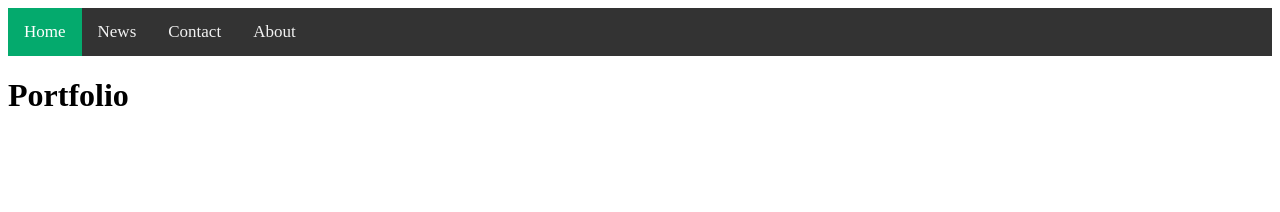
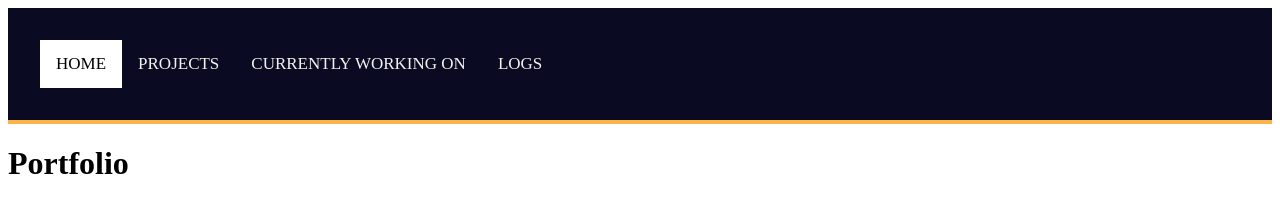
Before and after one commit to Slendercraft101/portfolio, a plain HTML site: page index.html in a window 1280 px wide. Drawn offline with Linux system fonts and the light colour scheme.

Commit message:
expirementing with colors

```diff
--- a/Styles.css
+++ b/Styles.css
@@ -1,5 +1,14 @@
-.Menu_Bar {
-    background-color: #333;
+  body {
+    background-color: #fff;
+  }
+
+  .Menu_Bar {
+    text-align: center;
+    text-transform: uppercase;
+    padding: 32px;
+    background-color: #0a0a23;
+    color: #fff;
+    border-bottom: 4px solid #fdb347;
     overflow: hidden;
   }
 
@@ -15,12 +24,12 @@
 
   /* Change the color of links on hover */
   .Menu_Bar a:hover {
-    background-color: #ddd;
-    color: black;
+    background-color: #fdb347;
+    color: #000;
   }
 
   /* Add a color to the current link */
   .Menu_Bar a.active {
-    background-color: #04AA6D;
-    color: white;
+    background-color: #fff;
+    color: #000;
   }
--- a/index.html
+++ b/index.html
@@ -8,10 +8,10 @@
 </head>
 <body>
     <div class="Menu_Bar">
-        <a class="active" href="#home">Home</a>
-        <a href="#news">News</a>
-        <a href="#contact">Contact</a>
-        <a href="#about">About</a>
+        <a class="active nav" href="index.html">Home</a>
+        <a href="Projects.html">Projects</a>
+        <a href="Current.html">Currently Working On</a>
+        <a href="Log.html">Logs</a>
     </div>
     <h1>Portfolio</h1>
 </body>
```
Also changed, not shown: Projects.html (added).
